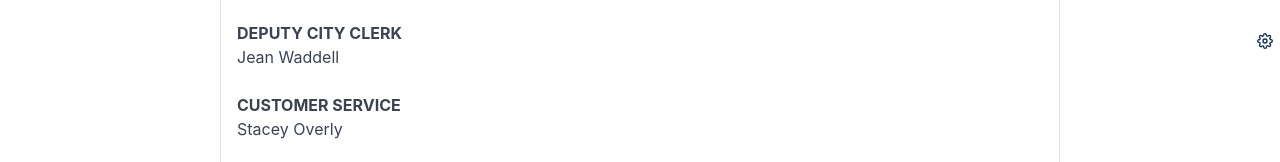
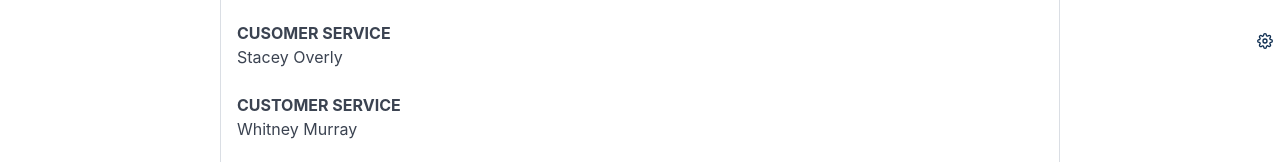
Before and after one commit to mapsync/jamestown-advisory, a Gatsby site: page /contact in a window 1280 px wide. Shown: the part 742-904 px from the top of the page. Built offline with nearby package versions, Linux system fonts and the light colour scheme; Gatsby itself is replaced by a stand-in of ours.

Commit message:
Update Pages “contact”

```diff
--- a/src/pages/contact/index.md
+++ b/src/pages/contact/index.md
@@ -15,11 +15,11 @@ Tyler McGowan
 **ASSISTANT CITY CLERK**\
 Debbie Perkins
 
-**DEPUTY CITY CLERK**\
-Jean Waddell
+**CUSOMER SERVICE**\
+Stacey Overly
 
 **CUSTOMER SERVICE**\
-Stacey Overly
+Whitney Murray
 
 **CITY ATTORNEY**\
 HK Cooper
```
